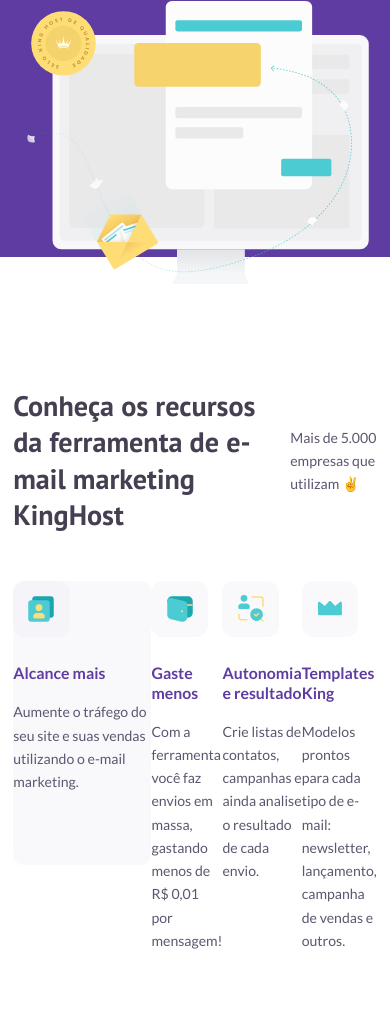
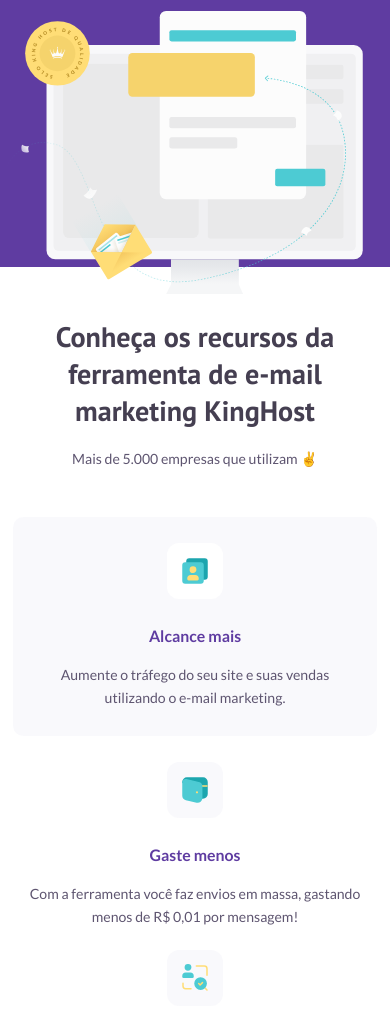
Before and after one commit to yasminmagalhaes/landingpage-sass, a plain HTML site: page index.html in a window 390 px wide. Shown: the part 517-1526 px from the top of the page. Drawn offline with Linux system fonts and the light colour scheme.

Commit message:
Responsivo do site adicionado

```diff
--- a/scss/_header.scss
+++ b/scss/_header.scss
@@ -6,6 +6,7 @@
     height: 11.9rem;
     background-color: $purple;
     display: flex;
+    z-index: 2021;
     .container {
         @include flex(row, center, space-between)
     }
--- a/scss/_home.scss
+++ b/scss/_home.scss
@@ -51,6 +51,9 @@
         top: 3.4rem;
     }
     @include responsive(991px) {
+        .image {
+            margin: auto;
+        }
         .container {
             flex-direction: column;
         }
@@ -74,16 +77,18 @@
             }
         }
     }
-    @include responsive(600px){
+
+    @include responsive(700px){
         padding-top: 2.5rem;
         margin-top: 8rem;
         .text {
             h1 {
+                padding-top: 10px;
                 font-size: 4.3rem;
             }
         }
         .image {
-            left: -8px;
+            left: -14px;
         }
     }
 }
@@ -140,11 +145,77 @@
             height: 32.3rem;
             background-color: rgba(197, 190, 220, 0.1);
             border-radius: 1.2rem;
+            padding-top: 4.1rem;
+            padding-left: 4.2rem;
+            .icon {
+                background-color: $white;
+            }
+            .info {
+                max-width: 20.4rem;
+            }
         }
         ul {
             width: 100%;
             max-width: 90.4rem;
             @include flex(row, flex-start, space-between);
+            margin-top: 4.1rem;
+            border-bottom: 0.3rem solid rgba(95, 60, 161, 0.1);
+            border-radius: 1.2rem;
+            padding-bottom: 6.5rem;
+            padding-left: 2.0rem;
+        }
+    }
+    @include responsive(991px) {
+        .content {
+            flex-direction: column;
+            align-items: flex-start;
+            .card-featured {
+                max-width: 100%;
+                height: auto;
+                padding: 3rem;
+                @include flex(column, center, center);
+                .info {
+                    max-width: 100%;
+                    h4, p {
+                        text-align: center;
+                    }
+                }
+            }
+        }
+    }
+    @include responsive (768px) {
+        padding-top: 10rem;
+        padding-bottom: 5rem;
+        .top {
+            flex-direction: column;
+            h2 {
+                text-align: center;
+                margin-bottom: 2rem;
+            }
+        }
+        .content {
+            ul {
+                gap: 2.5rem;
+            }
+        }
+    }
+    @include responsive (480px) {
+        padding-top: 6rem;
+        .content {
+            ul {
+                flex-direction: column;
+                padding-left: 0px;
+                margin-top: 3rem;
+                li {
+                    @include flex(column, center, center);
+                    h4, p {
+                        text-align: center;
+                    }
+                }
+            }
+            .info {
+                max-width: 95%;
+            }
         }
     }
 }
```
Also changed, not shown: css/main.css, 1 other file.
